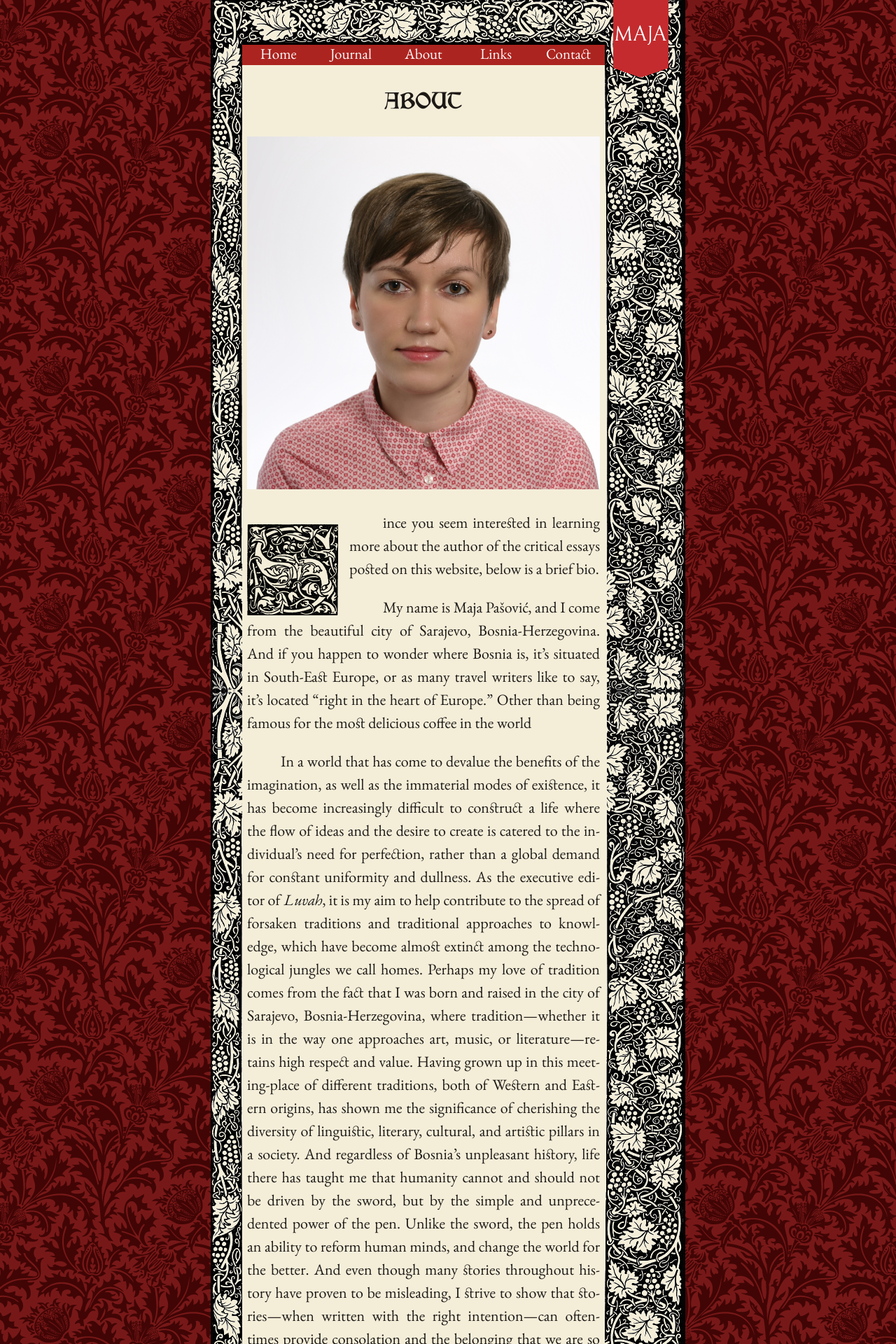
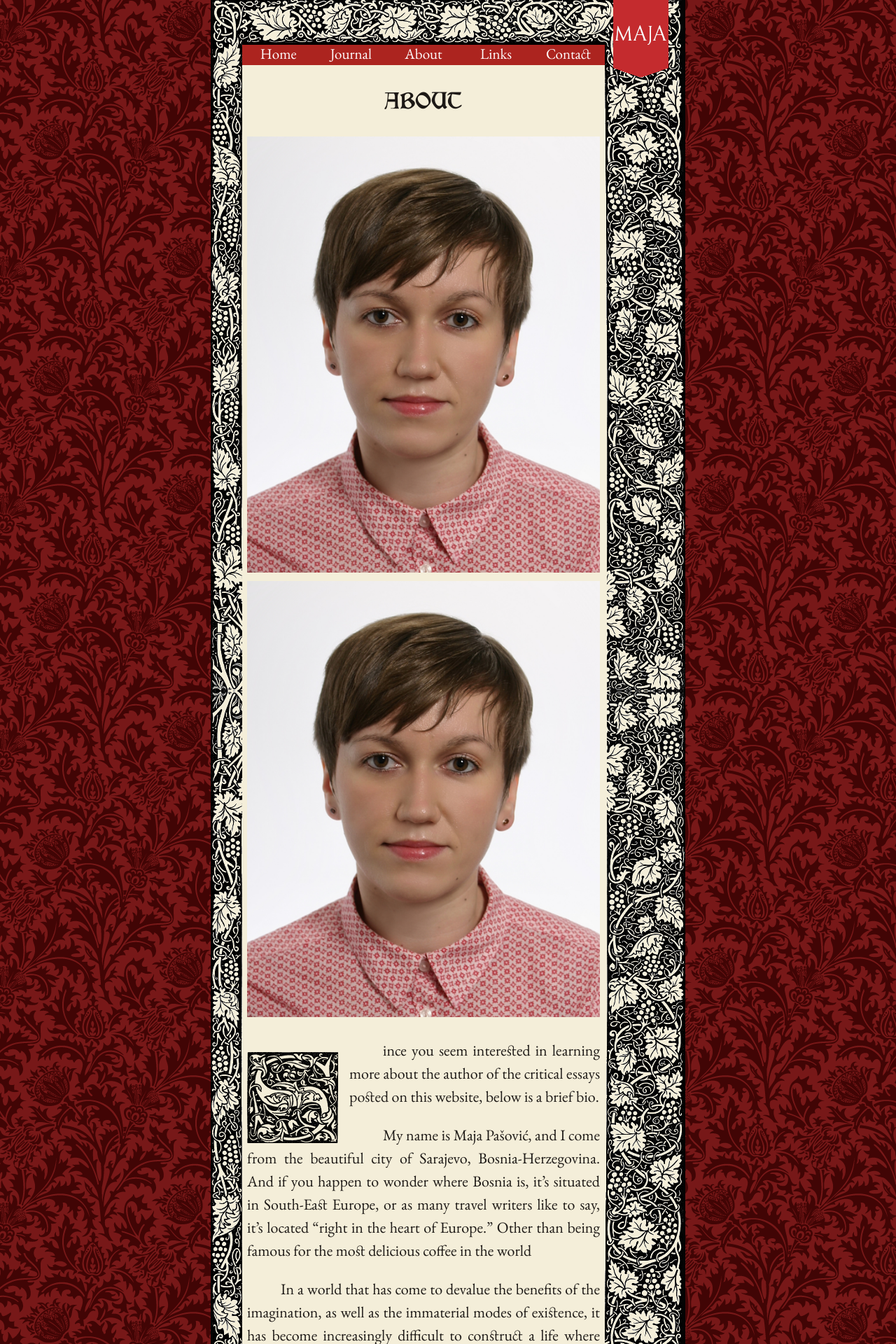
Before and after one commit to mpasovic/majapasovic.org, a Jekyll site: the page built from about.md, in a window 1280 px wide. Shown: the top 1920 px of the page at 70% size. Built offline with Jekyll 4.4.1, drawn with Linux system fonts in a browser that asks for light colours; nearby versions of some CDN libraries.

Commit message:
Updated about.md

```diff
--- a/about.md
+++ b/about.md
@@ -5,7 +5,7 @@ published: true
 ---
 
 
-![IMG_1982_pp.jpg]({{site.baseurl}}/img/IMG_1982_pp.jpg)
+![]({{site.baseurl}}/img/Maja%20Pasovic_Photo.jpg)![Maja Pasovic_Photo.jpg]({{site.baseurl}}/img/Maja Pasovic_Photo.jpg)
 
 <span class="versal s9">S</span>ince you seem interested in learning more about the author of the critical essays posted on this website, below is a brief bio.
 
```
